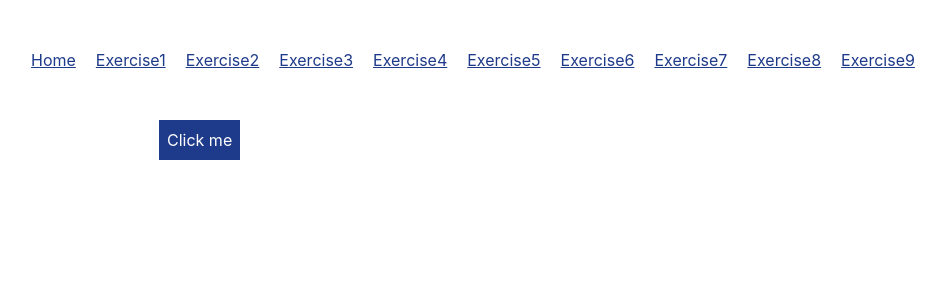
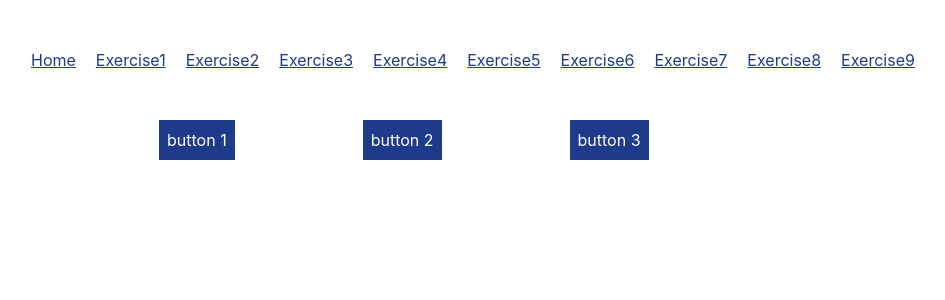
Before and after one commit to clever-cr/react-exercises, a JavaScript app: page / in a window 1280 px wide. Shown: the top 300 px of the page, without its empty margins (97-1042 px from the left). Built offline with nearby package versions, Linux system fonts and the light colour scheme.

Commit message:
customize components

```diff
--- a/src/App.js
+++ b/src/App.js
@@ -1,8 +1,7 @@
+import Button from "./components/Button"
 const App = () => {
 
-  const handleClick = () => {
-    alert(" Clicked!")
-  }
+
   return (
     <div className='px-32 py-12 space-y-12'>
       <div className='space-x-5'>
@@ -13,7 +12,11 @@ const App = () => {
           )
         })}
       </div>
-      <button onClick={handleClick} className='bg-blue-900 p-2 ml-32 text-white'>Click me </button>
+      <div>
+        <Button text=" 1" />
+        <Button text=" 2" />
+        <Button text="3" />
+      </div>
 
     </div>
   )
--- /dev/null
+++ b/src/components/Button.js
@@ -0,0 +1,11 @@
+const Button = ({ text }) => {
+    const handleClick = (event) => {
+        event.preventDefault();
+        alert('You clicked on button' + text)
+    }
+    return (
+        <button onClick={handleClick} className='bg-blue-900 p-2 ml-32 text-white'>button {text}</button>
+    )
+}
+
+export default Button
```
